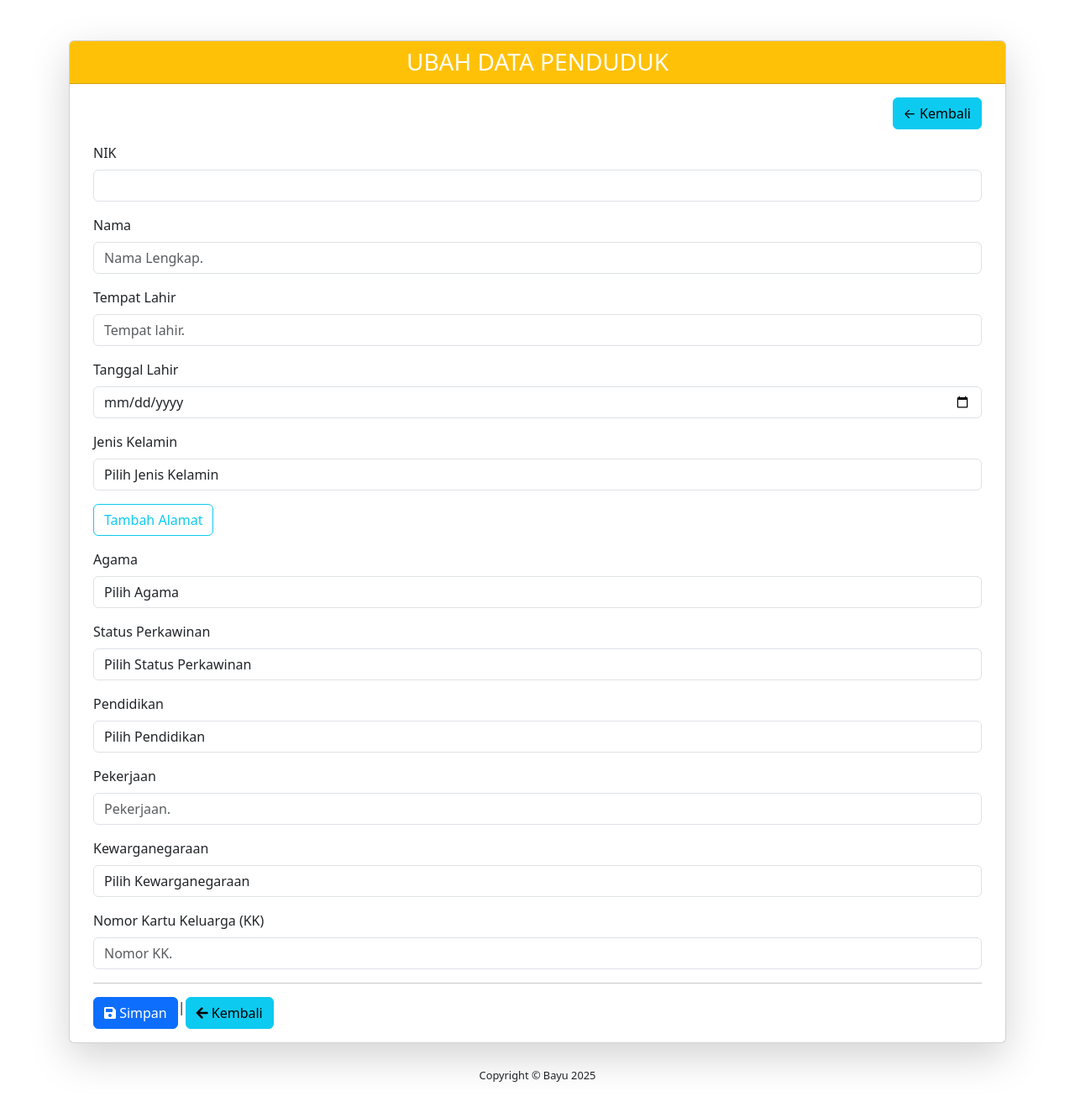
After one commit to rezkaVkei33/web_desa, a CodeIgniter app: the page made by application/views/administrasi/pendatang/ubah_pendatang.php in a window 1280 px wide. The commit adds this page. Shown: the whole page at 84% size. Run offline with CodeIgniter, Linux system fonts and the light colour scheme; data that the repository does not hold is empty.

Commit message:
status domisili

```diff
--- a/application/config/routes.php
+++ b/application/config/routes.php
@@ -4,6 +4,7 @@ $route['default_controller'] = 'desa';
 $route['404_override'] = '';
 $route['translate_uri_dashes'] = FALSE;
 $route['penduduk'] = 'penduduk';
+$route['pendatang'] = 'pendatang';
 $route['domisili'] = 'pengaduan/home_domisili';
 $route['domisili'] = 'domisili/index';
 $route['domisili/pendatang'] = 'domisili/pendatang';
--- /dev/null
+++ b/application/views/administrasi/pendatang/ubah_pendatang.php
@@ -0,0 +1,293 @@
+<?php
+// Generate NIK: 6 digit kode wilayah + tanggal lahir + random 4 digit
+function generate_nik() {
+    $kode_wilayah = '190203'; // Misal kode Belitung
+    $tgl = date('dmy'); // Tanggal hari ini
+    $acak = str_pad(rand(0, 9999), 4, '0', STR_PAD_LEFT);
+    return $kode_wilayah . $tgl . substr($acak, 0, 4);
+}
+?>
+<!DOCTYPE html>
+<html lang="en">
+<head>
+    <title>Ubah Penduduk - Admin</title>
+    <?php $this->load->view('templates/header'); ?>
+</head>
+<body id="page-top">
+
+<!-- Page Wrapper -->
+<div id="wrapper">
+
+    <!-- Begin Page Content -->
+    <div class="container-fluid mt-4">
+
+        <!-- Page Heading -->
+        <div class="d-sm-flex align-items-center justify-content-between mb-4">
+            <!-- Kosongkan atau tambahkan breadcrumb kalau perlu -->
+        </div>
+
+        <!-- Konten -->
+        <div class="container">
+            <div class="card shadow-lg">
+
+                <!-- Card Header -->
+                <div class="card-header bg-warning text-white">
+                    <h3 class="card-title text-center m-0">UBAH DATA PENDUDUK</h3>
+                </div>
+                        <!-- pesan success -->
+                                <div class="container">
+                            <?php if ($this->session->flashdata('success')): ?>
+                                <div class="alert alert-success alert-dismissible fade show" role="alert">
+                                    <?= $this->session->flashdata('success'); ?>
+                                    <button type="button" class="close" data-dismiss="alert" aria-label="Close">
+                                        <span aria-hidden="true">&times;</span>
+                                    </button>
+                                </div>
+                            <?php endif; ?>
+                            <?php if ($this->session->flashdata('error')): ?>
+                                <div class="alert alert-danger alert-dismissible fade show" role="alert">
+                                    <?= $this->session->flashdata('error'); ?>
+                                    <button type="button" class="close" data-dismiss="alert" aria-label="Close">
+                                        <span aria-hidden="true">&times;</span>
+                                    </button>
+                                </div>
+                            <?php endif; ?>
+
+                <!-- Card Body -->
+                <div class="card-body bg-white text-dark">
+                    <!-- Tombol Kembali di pojok kanan atas -->
+                    <div class="d-flex justify-content-end mb-3">
+                        <a href="<?= base_url('penduduk'); ?>" class="btn btn-info">
+                            &larr; Kembali
+                        </a>
+
+                    </div>
+                    <form action="<?= base_url('penduduk/update/' . $penduduk->penduduk_id); ?>" method="post">
+                        <!-- NIK -->
+                        <div class="mb-3">
+                            <label for="nik" class="form-label">NIK</label>
+                            <input type="text" value="<?= $penduduk->nik; ?>" name="nik" class="form-control" id="nik" value="<?= set_value('nik', generate_nik()); ?>" required>
+                        </div>
+
+                        <!-- NAMA -->
+                        <div class="mb-3">
+                            <label for="nama_lengkap" class="form-label">Nama</label>
+                            <input type="text" value="<?= $penduduk->nama_lengkap; ?>" class="form-control" name="nama_lengkap" placeholder="Nama Lengkap." id="nama_lengkap" required>
+                        </div>
+                        <!-- TEMPAT LAHIR -->
+                        <div class="mb-3">
+                            <label for="tempat_lahir" class="form-label">Tempat Lahir</label>
+                            <input type="text" value="<?= $penduduk->tempat_lahir; ?>" class="form-control" name="tempat_lahir" placeholder="Tempat lahir." id="tempat_lahir" required>
+                        </div>
+
+                        <!-- TANGGAL LAHIR -->
+                        <div class="mb-3">
+                            <label for="tanggal_lahir" class="form-label">Tanggal Lahir</label>
+                            <input type="date" value="<?= $penduduk->tanggal_lahir; ?>" class="form-control" name="tanggal_lahir" id="tanggal_lahir" required>
+                        </div>
+
+                        <!-- JENIS KELAMIN -->
+                        <div class="mb-3">
+                            <label for="jenis_kelamin" class="form-label">Jenis Kelamin</label>
+                            <select class="form-control" name="jenis_kelamin" id="jenis_kelamin" required>
+                                <option value="" disabled selected>Pilih Jenis Kelamin</option>
+                                <option value="L" <?= ($penduduk->jenis_kelamin == 'L') ? 'selected' : '' ?>>Laki-Laki</option>
+                                <option value="P" <?= ($penduduk->jenis_kelamin == 'P') ? 'selected' : '' ?>>Perempuan</option>
+                            </select>
+                        </div>
+
+                        <!-- ALAMAT -->
+
+                            <!-- Button Toggle -->
+                            <button type="button" class="btn btn-outline-info mb-3" id="toggleAlamatBtn">
+                                <?= empty($penduduk->alamat) ? 'Tambah Alamat' : 'Edit Alamat' ?>
+                            </button>
+
+                            <!-- Form Alamat (Awalnya hidden jika tidak ada data) -->
+                            <div class="card-body bg-dark text-white" id="alamatForm" style="display: <?= empty($penduduk->alamat) ? 'none' : 'block' ?>;">
+                                <!-- Jalan -->
+                                <div class="mb-3">
+                                    <label class="form-label">Jalan</label>
+                                    <input type="text" class="form-control" id="jalan"
+                                        value="<?= isset($alamat_data['jalan']) ? htmlspecialchars($alamat_data['jalan']) : '' ?>"
+                                        placeholder="Contoh: Jl. Merdeka No. 10">
+                                </div>
+
+                                <!-- Desa -->
+                                <div class="mb-3">
+                                    <label class="form-label">Desa</label>
+                                    <input type="text" class="form-control" id="desa"
+                                        value="<?= isset($alamat_data['desa']) ? htmlspecialchars($alamat_data['desa']) : '' ?>"
+                                        placeholder="Contoh: Desa Sukamaju">
+                                </div>
+
+                                <!-- Kabupaten -->
+                                <div class="mb-3">
+                                    <label class="form-label">Kabupaten</label>
+                                    <select class="form-control" id="kabupaten">
+                                        <option value="">-- Pilih Kabupaten --</option>
+                                        <option value="Belitung" <?= isset($alamat_data['kabupaten']) && $alamat_data['kabupaten'] == 'Belitung' ? 'selected' : '' ?>>Kabupaten Belitung</option>
+                                        <option value="Belitung Timur" <?= isset($alamat_data['kabupaten']) && $alamat_data['kabupaten'] == 'Belitung Timur' ? 'selected' : '' ?>>Kabupaten Belitung Timur</option>
+                                    </select>
+                                </div>
+
+                                <!-- Kecamatan -->
+                                <div class="mb-3">
+                                    <label class="form-label">Kecamatan</label>
+                                    <select class="form-control" id="kecamatan">
+                                        <option value="">-- Pilih Kecamatan --</option>
+                                        <?php if (isset($alamat_data['kecamatan'])): ?>
+                                            <option value="<?= htmlspecialchars($alamat_data['kecamatan']) ?>" selected>
+                                                <?= htmlspecialchars($alamat_data['kecamatan']) ?>
+                                            </option>
+                                        <?php endif; ?>
+                                    </select>
+                                </div>
+                            </div>
+
+                            <!-- Hidden Field untuk menyimpan alamat gabungan -->
+                            <textarea name="alamat" id="alamat" class="d-none"><?= !empty($penduduk->alamat) ? htmlspecialchars($penduduk->alamat) : '' ?></textarea>
+                            <div id="alamatForm" style="display: none;"></div>
+
+                        <!-- AGAMA -->
+                        <div class="mb-3">
+                            <label for="agama" class="form-label">Agama</label>
+                            <select class="form-control" name="agama" id="agama" required>
+                                <option value="" disabled selected>Pilih Agama</option>
+                                <option value="Islam"<?= ($penduduk->agama == 'Islam') ? 'selected' : '' ?>>Islam</option>
+                                <option value="Kristen"<?= ($penduduk->agama == 'Kristen') ? 'selected' : '' ?>>Kristen</option>
+                                <option value="Katolik"<?= ($penduduk->agama == 'Katolik') ? 'selected' : '' ?>>Katolik</option>
+                                <option value="Hindu"<?= ($penduduk->agama == 'Hindu') ? 'selected' : '' ?>>Hindu</option>
+                                <option value="Buddha"<?= ($penduduk->agama == 'Buddha') ? 'selected' : '' ?>>Buddha</option>
+                                <option value="Konghucu"<?= ($penduduk->agama == 'Konghucu') ? 'selected' : '' ?>>Konghucu</option>
+                            </select>
+                        </div>
+                        <!-- STATUS PERKAWINAN -->
+                        <div class="mb-3">
+                            <label for="status_perkawinan" class="form-label">Status Perkawinan</label>
+                            <select class="form-control" name="status_perkawinan" id="status_perkawinan" required>
+                                <option value="" disabled selected>Pilih Status Perkawinan</option>
+                                <option value="Belum Menikah"<?= ($penduduk->status_perkawinan == 'Belum Menikah') ? 'selected' : '' ?>>Belum Menikah</option>
+                                <option value="Menikah"<?= ($penduduk->status_perkawinan == 'Menikah') ? 'selected' : '' ?>>Menikah</option>
+                                <option value="Cerai Hidup"<?= ($penduduk->status_perkawinan == 'Cerai Hidup') ? 'selected' : '' ?>>Cerai Hidup</option>
+                                <option value="Cerai Mati"<?= ($penduduk->status_perkawinan == 'Cerai Mati') ? 'selected' : '' ?>>Cerai Mati</option>
+                            </select>
+                        </div>
+                        <!-- PENDIDIKAN -->
+                        <div class="mb-3">
+                            <label for="pendidikan" class="form-label">Pendidikan</label>
+                            <select class="form-control" name="pendidikan" id="pendidikan" required>
+                                <option value="" disabled selected>Pilih Pendidikan</option>
+                                <option value="Tidak Sekolah" >Tidak Sekolah</option>
+                                <option value="SD"<?= ($penduduk->pendidikan == 'SD') ? 'selected' : '' ?>>SD</option>
+                                <option value="SMP"<?= ($penduduk->pendidikan == 'SMP') ? 'selected' : '' ?>>SMP</option>
+                                <option value="SMA/SMK"<?= ($penduduk->pendidikan == 'SMA/SMK') ? 'selected' : '' ?>>SMA/SMK</option>
+                                <option value="Diploma"<?= ($penduduk->pendidikan == 'Diploma') ? 'selected' : '' ?>>Diploma</option>
+                                <option value="Sarjana"<?= ($penduduk->pendidikan == 'Sarjana') ? 'selected' : '' ?>>Sarjana</option>
+                                <option value="Pasca Sarjana"<?= ($penduduk->pendidikan == 'Pasca Sarjana') ? 'selected' : '' ?>>Pasca Sarjana</option>
+                            </select>
+                        </div>
+                        <!-- PEKERJAAN -->
+                        <div class="mb-3">
+                            <label for="pekerjaan" class="form-label">Pekerjaan</label>
+                            <input type="text" value="<?= $penduduk->pekerjaan; ?>" class="form-control" name="pekerjaan" placeholder="Pekerjaan." id="pekerjaan" required>
+                        </div>
+                        <!-- KEWARGANEGARAAN -->
+                        <div class="mb-3">
+                            <label for="kewarganegaraan" class="form-label">Kewarganegaraan</label>
+                            <select class="form-control" name="kewarganegaraan" id="kewarganegaraan" required>
+                                <option value="" disabled selected>Pilih Kewarganegaraan</option>
+                                <option value="WNI"<?= ($penduduk->kewarganegaraan == 'WNI') ? 'selected' : '' ?>>WNI</option>
+                                <option value="WNA"<?= ($penduduk->kewarganegaraan == 'WNA') ? 'selected' : '' ?>>WNA</option>
+                            </select>
+                        </div>
+                        <!-- NO KK -->
+                        <div class="mb-3">
+                            <label for="no_kk" class="form-label">Nomor Kartu Keluarga (KK)</label>
+                            <input type="text" class="form-control" value="<?= $penduduk->no_kk; ?>" name="no_kk" placeholder="Nomor KK." id="no_kk" required>
+                        </div>
+
+                         <hr>
+                       <!-- Tombol Reset dan Simpan -->
+                        <div class="d-flex left-content-end">
+                            <button type="submit" class="btn btn-primary">
+                                <i class="fa fa-save"></i>
+                                Simpan
+                            </button> |
+                            <a href="<?= base_url('penduduk'); ?>" class="btn btn-info">
+
+                            <i class="fa fa-arrow-left"></i>
+                            Kembali
+                         </a>
+                        </div>
+                    </form>
+                </div>
+
+            </div>
+        <!-- End Konten -->
+
+    </div>
+    <!-- /.container-fluid -->
+
+    <?php $this->load->view('templates/footer'); ?>
+
+</div>
+<!-- End of Content Wrapper -->
+
+<?php $this->load->view('templates/logout'); ?>
+
+<!-- Scroll to Top Button-->
+<a class="scroll-to-top rounded" href="#page-top">
+    <i class="fas fa-angle-up"></i>
+</a>
+
+<?php $this->load->view('templates/scripts'); ?>
+
+<script>
+   document.addEventListener('DOMContentLoaded', function() {
+    const kecamatanList = {
+        "Belitung": ["Tanjung Pandan", "Sijuk", "Badau", "Membalong", "Selat Nasik"],
+        "Belitung Timur": ["Manggar", "Damar", "Gantung", "Simpang Renggiang", "Simpang Pesak", "Kelapa Kampit"]
+    };
+
+    // Inisialisasi
+    const initAlamatForm = () => {
+        const alamatValue = document.getElementById('alamat').value;
+        const toggleBtn = document.getElementById('toggleAlamatBtn');
+
+        if (alamatValue) {
+            // Jika ada data alamat, isi field tapi JANGAN auto-show form
+            parseAndFillAlamat(alamatValue);
+            toggleBtn.textContent = 'Edit Alamat';
+        } else {
+            toggleBtn.textContent = 'Tambah Alamat';
+        }
+    };
+
+    // Toggle form alamat
+    const toggleAlamatForm = () => {
+        const form = document.getElementById('alamatForm');
+        const toggleBtn = document.getElementById('toggleAlamatBtn');
+
+        if (form.style.display === 'none') {
+            form.style.display = 'block';
+            toggleBtn.textContent = 'Sembunyikan Form';
+        } else {
+            form.style.display = 'none';
+            toggleBtn.textContent = document.getElementById('alamat').value ? 'Edit Alamat' : 'Tambah Alamat';
+        }
+    };
+
+    // Event Listener untuk tombol toggle
+    document.getElementById('toggleAlamatBtn').addEventListener('click', toggleAlamatForm);
+
+    // ... (fungsi parseAndFillAlamat, updateKecamatan, syncAlamat tetap sama)
+
+    // Inisialisasi saat load
+    initAlamatForm();
+});
+</script>
+
+
+</body>
+</html>
--- a/application/views/templates/sidebar.php
+++ b/application/views/templates/sidebar.php
@@ -58,7 +58,7 @@
                     data-parent="#accordionSidebar">
                     <div class="bg-white py-2 collapse-inner rounded">
                         <h6 class="collapse-header">Pengajuan</h6>
-                        <a class="collapse-item" href="#">Data Pedatang</a>
+                        <a class="collapse-item" href="<?= base_url('pendatang'); ?>">Data Pedatang</a>
                         <a class="collapse-item" href="#">Data Kelahiran</a>
                         <a class="collapse-item" href="#">Data Kematian</a>
                         <a class="collapse-item" href="#">Data Bansos</a>
```
Also changed, not shown: application/controllers/Domisili.php (+32 -3 lines), application/controllers/Pendatang.php (added, +15 -0 lines), application/models/Pendatang_model.php (added, +27 -0 lines), application/views/administrasi/pendatang/pendatang.php (added, +245 -0 lines).
